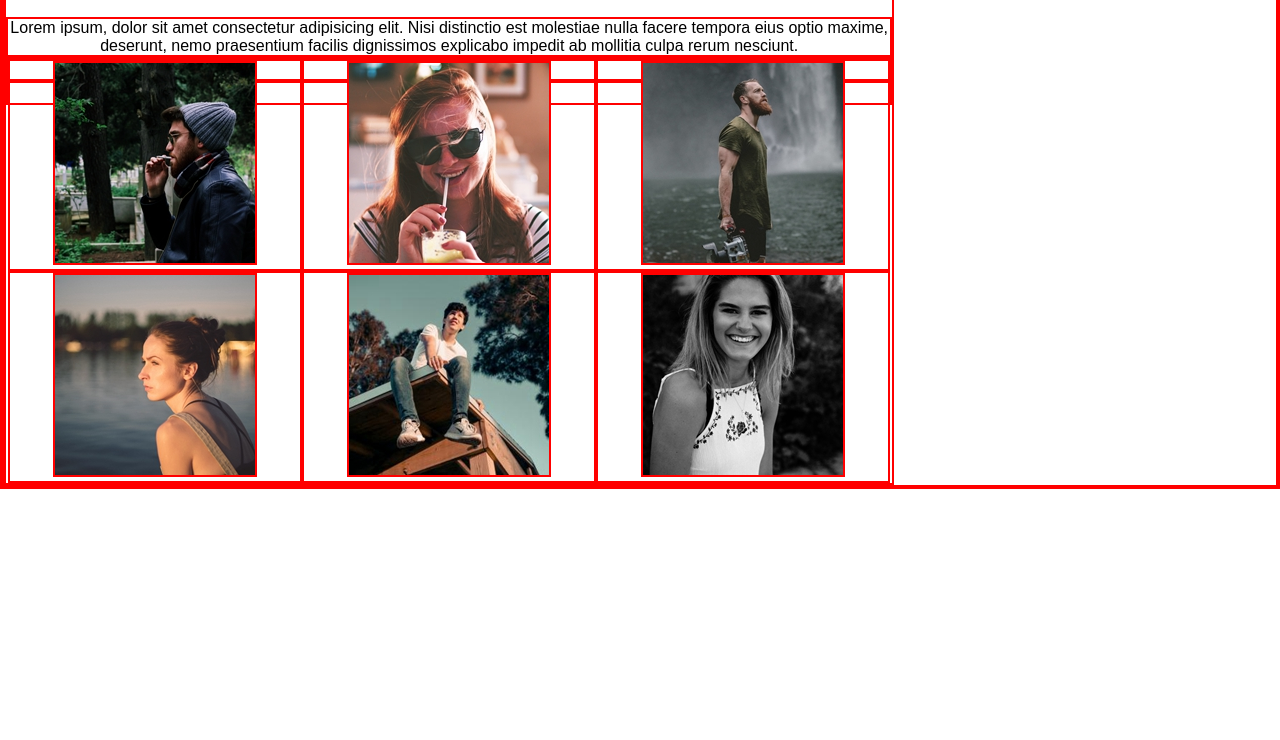
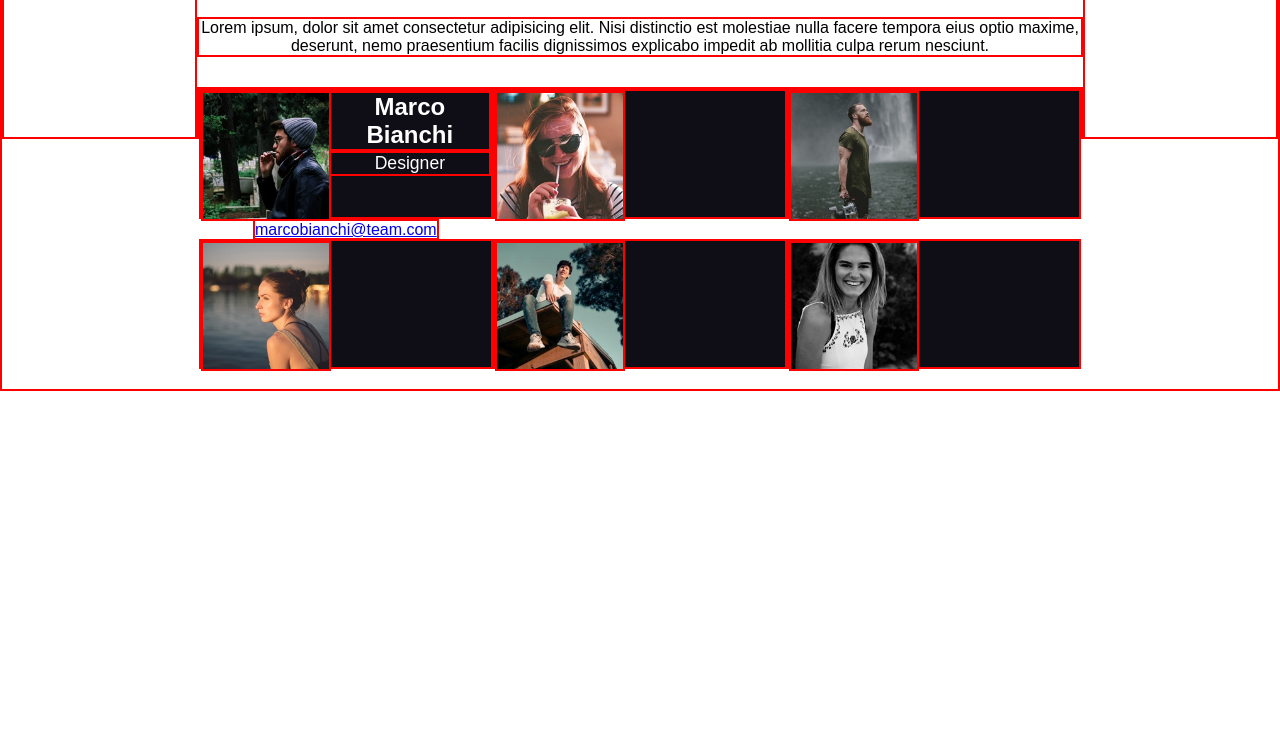
Before and after one commit to Arianna-Cosimini/html-css-float-cards, a plain HTML site: page index.html in a window 1280 px wide. Shown: the part 60-800 px from the top of the page. Drawn offline with Linux system fonts and the light colour scheme.

Commit message:
modificato e aggiunto css

```diff
--- a/css/style.css
+++ b/css/style.css
@@ -9,34 +9,65 @@ body{
     font-family: 'Nunito', sans-serif;;
 }
 
-.header{
-    display: inline-block;
+#main{
     width: 70%;
-    margin-left: auto;
-    margin-right: auto;
+    margin: 0 auto;
     text-align: center;
 }
 
 
 
-.header h1{
+#main h1{
     font-weight: 900;
     color:#e53170;
     margin-bottom: 30px;
 
 }
 
-.header p{
+#main p{
     font-weight: 400;
+    margin-bottom: 30px;
 }
 
-.container{
+.row{
     padding-bottom: 20px;
 }
 
-.container .column{
-    width: calc(100% / 3);
+.row .column{
+     width: calc(100% / 3);
     float: left;
-    padding: 0 16px;
+    height: 130px;
+    /* height: 130px;
+    width: 425px; */
+    margin-bottom: 20px;
+    background-color: #0f0e17;
+    /* text-shadow: 5px 5px 10px darkblue; */
+    /* text-align: center left; */
 
 }
+
+.row .column img{
+    width: 130px;
+    height: 130px;
+    float: left;
+}
+
+.row .column p{
+    color: white;
+    font-size: 1.1em;
+}
+
+
+h2{
+    color:white;
+}
+
+/* a{
+    float: right;
+} */
+
+.clear::after{
+    content: '';
+    display: block;
+    clear: both;
+}
--- a/index.html
+++ b/index.html
@@ -12,13 +12,16 @@
 </head>
 <body>
 
-<main class="header">
+<div id="main">
         <h1>Meet our team</h1>
         <p>Lorem ipsum, dolor sit amet consectetur adipisicing elit. Nisi distinctio est molestiae nulla facere tempora eius optio maxime, deserunt, nemo praesentium facilis dignissimos explicabo impedit ab mollitia culpa rerum nesciunt.</p>
 
-    <section class="container">
-        <div class="column">
+    <section class="row ">
+        <div class="column clear">
             <img src="img/male1.png" alt="">
+            <h2>Marco Bianchi</h2>
+            <p>Designer</p>
+            <a href="#">marcobianchi@team.com</a>
         </div>
         <div class="column">
             <img src="img/female1.png" alt="">
@@ -28,7 +31,7 @@
         </div>
     </section>
 
-    <section class="container">
+    <section class="row">
         <div class="column">
             <img src="img/female2.png" alt="">
         </div>
```
